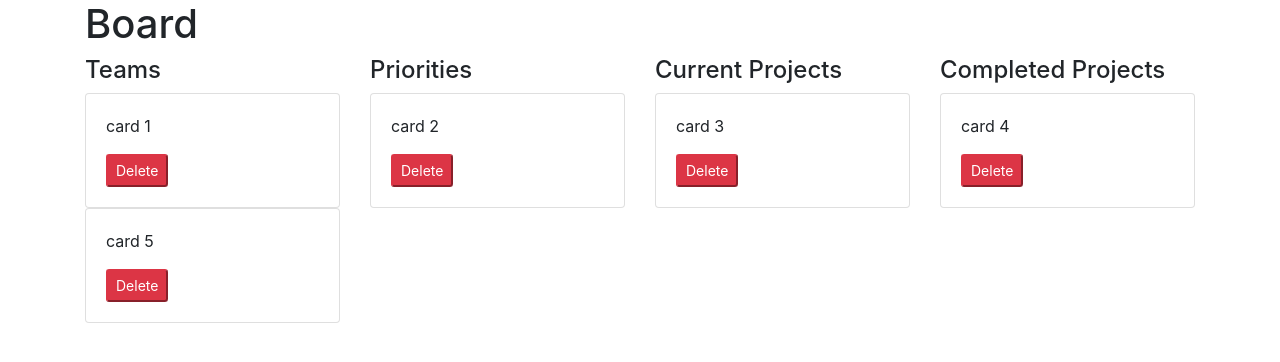
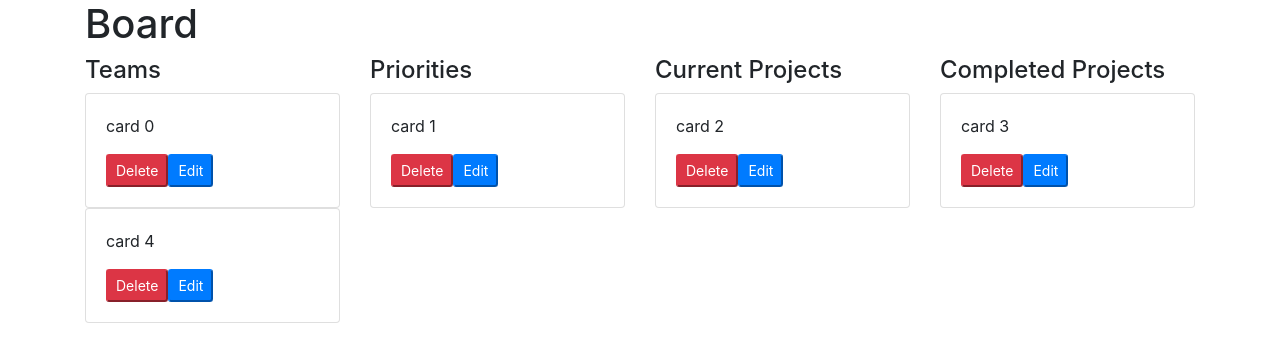
Before and after one commit to loicsay/kanban-board, a React (Create React App) app: page / in a window 1280 px wide. Shown: the top 362 px of the page. Built offline with nearby package versions, Linux system fonts and the light colour scheme.

Commit message:
Edit is working

```diff
--- a/src/components/board.jsx
+++ b/src/components/board.jsx
@@ -4,16 +4,23 @@ import List from "./list";
 class Board extends Component {
   state = {
     cards: [
-      { id: 1, list: "Teams", content: "card 1" },
-      { id: 2, list: "Priorities", content: "card 2" },
-      { id: 3, list: "Current Projects", content: "card 3" },
-      { id: 4, list: "Completed Projects", content: "card 4" },
-      { id: 5, list: "Teams", content: "card 5" }
+      { id: 0, list: "Teams", content: "card 0" },
+      { id: 1, list: "Priorities", content: "card 1" },
+      { id: 2, list: "Current Projects", content: "card 2" },
+      { id: 3, list: "Completed Projects", content: "card 3" },
+      { id: 4, list: "Teams", content: "card 4" }
     ]
   };
 
   handleDelete = cardId => {
     const cards = this.state.cards.filter(c => c.id !== cardId);
+    this.setState({ cards });
+  };
+
+  handleEdit = cardId => {
+    const text = String(prompt());
+    const cards = this.state.cards;
+    cards[cardId].content = text;
     this.setState({ cards });
   };
 
@@ -28,6 +35,7 @@ class Board extends Component {
                 name={"Teams"}
                 cards={this.state.cards}
                 onDelete={this.handleDelete}
+                onEdit={this.handleEdit}
               />
             </div>
             <div className="col-sm">
@@ -35,6 +43,7 @@ class Board extends Component {
                 name={"Priorities"}
                 cards={this.state.cards}
                 onDelete={this.handleDelete}
+                onEdit={this.handleEdit}
               />
             </div>
             <div className="col-sm">
@@ -42,6 +51,7 @@ class Board extends Component {
                 name={"Current Projects"}
                 cards={this.state.cards}
                 onDelete={this.handleDelete}
+                onEdit={this.handleEdit}
               />
             </div>
             <div className="col-sm">
@@ -49,6 +59,7 @@ class Board extends Component {
                 name={"Completed Projects"}
                 cards={this.state.cards}
                 onDelete={this.handleDelete}
+                onEdit={this.handleEdit}
               />
             </div>
           </div>
--- a/src/components/card.jsx
+++ b/src/components/card.jsx
@@ -13,6 +13,8 @@ class Card extends Component {
             >
               Delete
             </button>
+            <button className="btn-primary btn-sm"
+            onClick={()=>this.props.onEdit(this.props.id)}>Edit</button>
           </div>
         </div>
       </>
--- a/src/components/list.jsx
+++ b/src/components/list.jsx
@@ -15,6 +15,7 @@ class List extends Component {
             content={card.content}
             id={card.id}
             onDelete={this.props.onDelete}
+            onEdit={this.props.onEdit}
           />
         ))}
       </>
```
